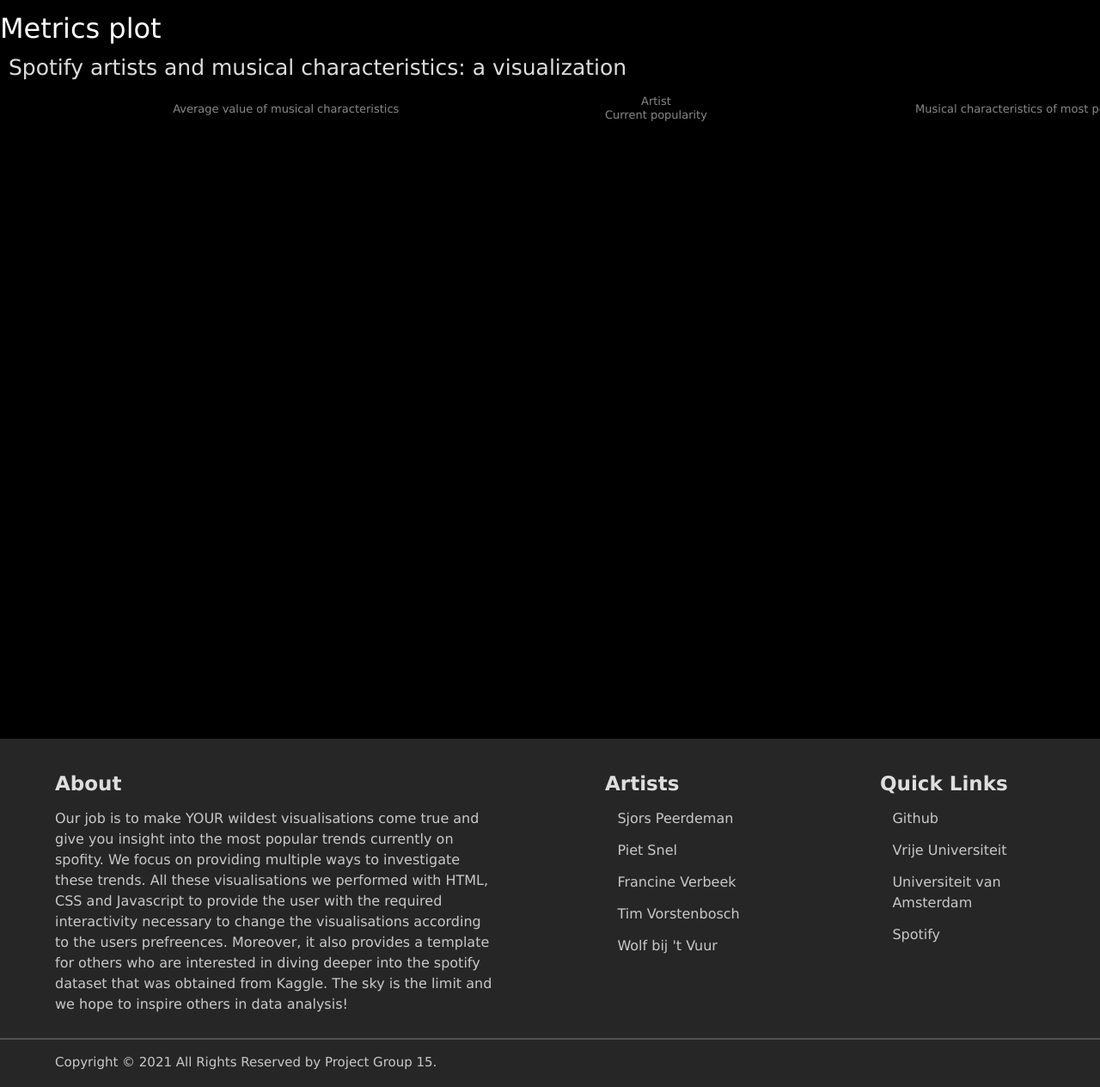
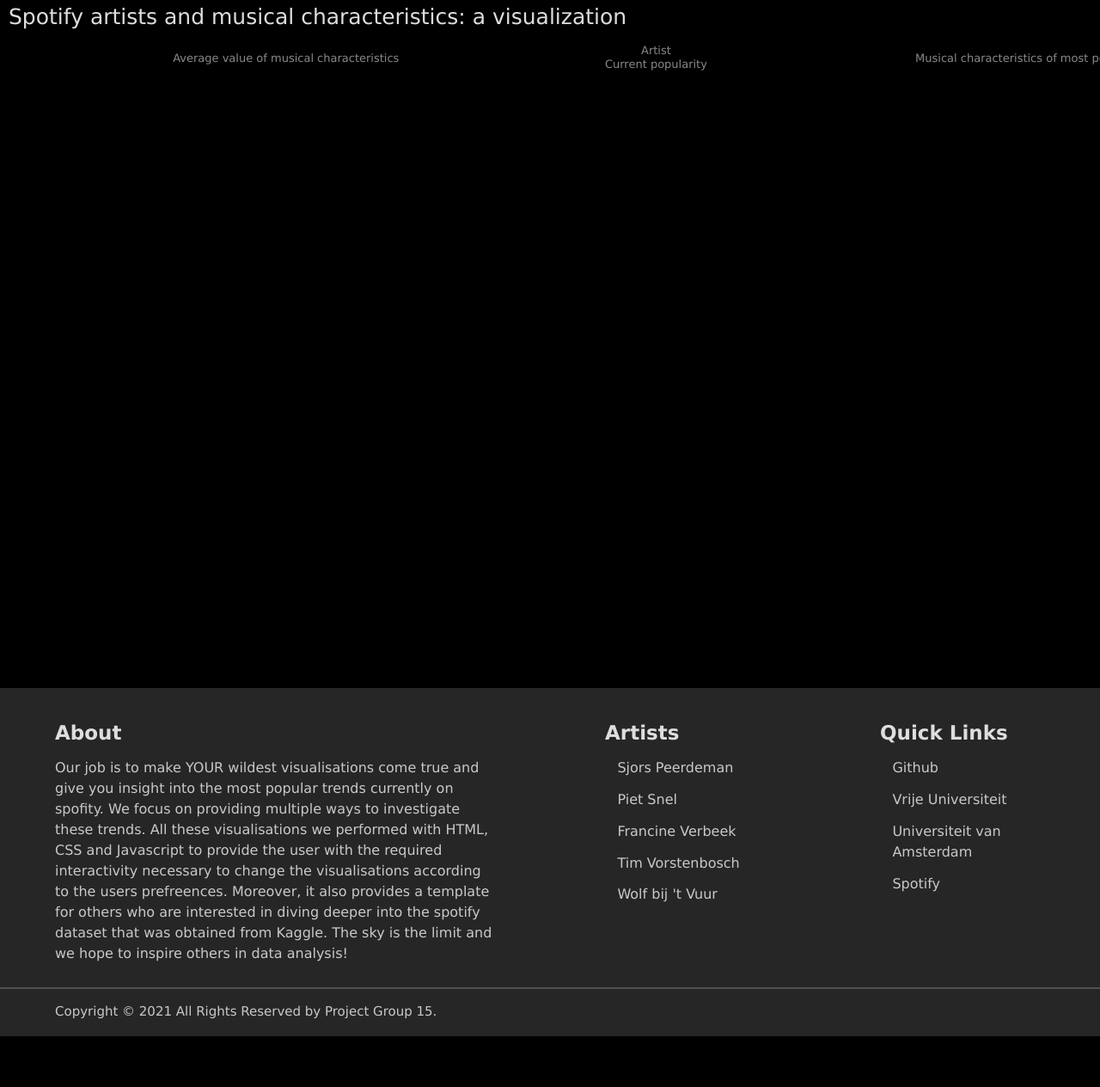
Before and after one commit to InskeG/InfoVis-Framework-2021, a Flask app: template app/templates/metrics.html in a window 1280 px wide; the page is wider, and only the part inside the window is pictured. Shown: the part 151-1415 px from the top of that part at 86% size. After the commit the page ends 1356 px from the top of that part, so only its background shows below. Run offline with Flask 2, Linux system fonts and the light colour scheme; the template is opened without the code that fills it, so the values that code supplies are empty; parts of the project's set-up code (start-up, migrations or seed data) failed here and were passed over; some libraries are stand-ins or nearby versions.

Commit message:
Hovers songs (nog geen tooltips), kleine opmaak aanpassingen

```diff
--- a/app/static/css/barchart.css
+++ b/app/static/css/barchart.css
@@ -5,6 +5,34 @@
 
 .bar:hover {
 	fill: DarkOrange;
+}
+
+.bar_song {
+	fill: #1ED760;
+}
+
+.non_hover_bar {
+    fill: #16532C;
+}
+
+#barChartAxisTop line {
+    display: none;
+}
+
+#barChartAxisTop path {
+    display: none;
+}
+
+.rowChartAxis line {
+    display: none;
+}
+
+.rowChartAxis path {
+    color: #16532C;
+}
+
+.vertline {
+    stroke: #444;
 }
 
 .autocomplete {
--- a/app/static/js/heatmap.js
+++ b/app/static/js/heatmap.js
@@ -2,7 +2,6 @@ function createHeatMapPlot() {
     var spotifyColor = "#1ED760";
     var charact = d3.map(heatmap_data, function(d){return d.characteristic;}).keys()
     var color_names = d3.map(colors, function(d){return d.characteristic;}).keys()
-    console.log(charact)
     chart_group_heatmap = svgHeatMap.append("g")
     				 .attr("class", "chart_group");
 
@@ -33,18 +32,18 @@ function createHeatMapPlot() {
           .filter(function(d) { return d === pop_artist})
           .append("rect")
           .attr("x", "-40")
-          .attr("y", "10")
+          .attr("y", "12")
           .attr("width", x_pop(popularity[pop_artist]))
-          .attr("height", "20")
+          .attr("height", "10")
           .style("fill", spotifyColor);
 
         d3.select(".heatmap_y_axis").selectAll(".tick")
           .filter(function(d) { return d === pop_artist})
           .append("rect")
           .attr("x", -40 + x_pop(popularity[pop_artist]))
-          .attr("y", "10")
+          .attr("y", "12")
           .attr("width", 75 - x_pop(popularity[pop_artist]))
-          .attr("height", "20")
+          .attr("height", "10")
           .style("fill", "darkGrey");
     }
     // d3.select(".heatmap_y_axis").selectAll(".tick")
--- a/app/static/js/songbarchart.js
+++ b/app/static/js/songbarchart.js
@@ -106,7 +106,7 @@ function removeOldPlot() {
 function createBarChartPlot() {
     var chart_group_bar_charts = svgBarCharts.append("g")
                                 .attr("class", "chart_group")
-                                .attr("transform", "translate(0," + 20 + ")");
+                                .attr("transform", "translate(0," + 16 + ")");
 
     for (var artist in barchart_data) {
         var n = y_to_i[artist];
@@ -122,6 +122,7 @@ function createRowChart(translation, id, chart_group_bar_charts, artist, colors)
     // Top x axis
     if (id === 0) {
         mini_artist_group.append("g")
+                        .attr("id", "barChartAxisTop")
                         .call(d3.axisTop(x_1));
     }
 
@@ -145,25 +146,37 @@ function createRowChart(translation, id, chart_group_bar_charts, artist, colors)
             chart_group_bar_charts.append("path")
                        .attr("class", "vertline")
                        .attr("d", line(points))
-                       .attr("stroke", "lightgrey");
        }
         var mini_chart_group = mini_artist_group.append("g")
             .attr("id", "mini_chart_group" + id + j)
             .attr("transform", "translate(" + (mini_chart_width * j) + "," + 0 + ")");
 
-        createBarChart(x_variables, key_attr, map, mini_chart_group);
+        createBarChart(x_variables, key_attr, map, mini_chart_group, artist);
 
         j += 1;
     }
 }
 
-function createBarChart(x_variables, key_attr, map, mini_chart_group) {
+function createBarChart(x_variables, key_attr, map, mini_chart_group, artist) {
     var attr = x_variables[key_attr];
 
-    // var mouseover = function(d) {
-    //     tooltip
-    //         .style("opacity", 1)
-    // }
+    var bar_song_mouseover = function(d) {
+        current_key = d.key;
+        current_artist = d3.select(this).attr("artist");
+
+        d3.selectAll(".bar_song")
+            .each(function(d) {
+                if (d.key != current_key || d3.select(this).attr("artist") != current_artist) {
+                    d3.select(this).attr("class", "non_hover_bar")
+                }
+            });
+
+    }
+
+    var bar_song_mouseleave = function(d) {
+        d3.selectAll(".non_hover_bar")
+            .attr("class", "bar_song");
+    }
     //
     // var toValue = function(c, v) {
     //     if (c == "tempo") {
@@ -189,7 +202,8 @@ function createBarChart(x_variables, key_attr, map, mini_chart_group) {
     // Horizontal axis for the bars
     mini_chart_group.append("g")
     .attr("transform", "translate(" + 0 + "," + mini_chart_height / 2 + ")")
-    .call(d3.axisBottom(x_2).tickFormat(""));
+    .attr("class", "rowChartAxis")
+    .call(d3.axisBottom(x_2).tickFormat("").tickSize(0));
 
     // Creating the bars
     mini_chart_group.selectAll("#bar")
@@ -200,9 +214,10 @@ function createBarChart(x_variables, key_attr, map, mini_chart_group) {
     .attr("y", function (d) { return y_2(d.value[attr] * 100)  })
     .attr("width", x_2.bandwidth() - 1)
     .attr("height", function(d) { return (mini_chart_height / 2 - y_2(d.value[attr] * 100)) * 2; })
-    .attr("class", "bar");
-    // .on("mouseover", mouseover)
+    .attr("class", "bar_song")
+    .attr("artist", artist)
+    .on("mouseover", bar_song_mouseover)
     // .on("mousemove", mousemove)
-    // .on("mouseleave", mouseleave);
+    .on("mouseleave", bar_song_mouseleave);
     // .style("fill", function(d) { return myColor(attr, d.value[attr])} );
 }
--- a/app/templates/metrics.html
+++ b/app/templates/metrics.html
@@ -26,8 +26,6 @@
 
 
 <!-- Begin page content -->
-<h2 class="mt-3">Metrics plot</h2>
-
 <div id = "wrapper-full">
 	<div id = "wrapper-viz">
 		<div id = "viz-title">
```
